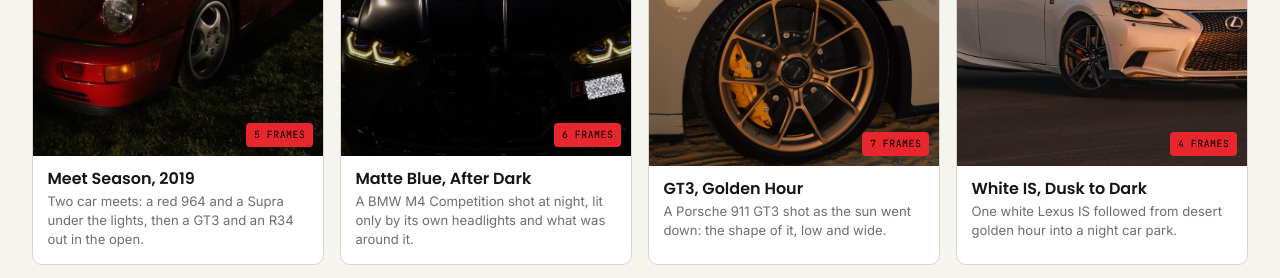
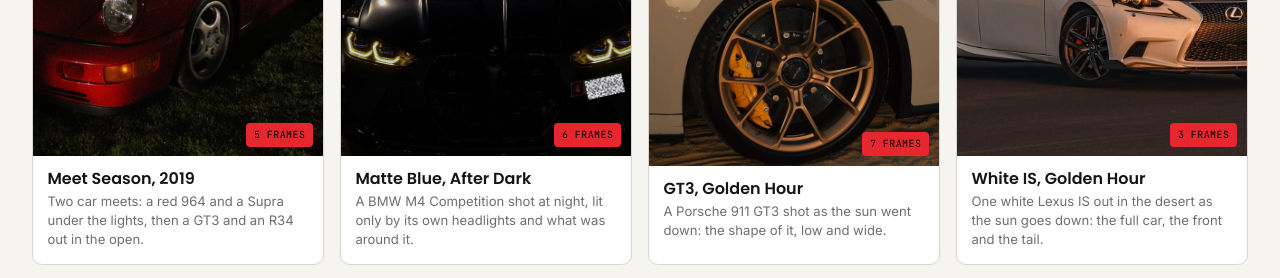
Before and after one commit to Omar-M-Perez/omar-m-perez.github.io, a website: page index.html in a window 1280 px wide. Shown: the part 3540-3818 px from the top of the page. Drawn offline with Linux system fonts and the light colour scheme; animation ran at ten frames a second.

Commit message:
Drop the night IS frame, series is now golden hour only
Co-Authored-By: Claude Opus 5.5 <noreply@anthropic.com>
Claude-Session: https://claude.ai/code/session_012oZbuXUhdiVNdptCqCvHUa

```diff
--- a/index.html
+++ b/index.html
@@ -229,9 +229,9 @@
                     <div class="media"><img src="images/gallery/gt3-1.jpg" alt="GT3, Golden Hour" loading="lazy"><span class="badge">7 FRAMES</span></div>
                     <div class="cap"><h3>GT3, Golden Hour</h3><p>A Porsche 911 GT3 shot as the sun went down: the shape of it, low and wide.</p></div>
                 </button>
-                <button class="tile" data-cat="photo" data-full="images/gallery/is-1.jpg, images/gallery/is-4.jpg, images/gallery/is-5.jpg, images/gallery/is-3.jpg" data-desc="One white Lexus IS followed from desert golden hour into a night car park.">
-                    <div class="media"><img src="images/gallery/is-1.jpg" alt="White IS, Dusk to Dark" loading="lazy"><span class="badge">4 FRAMES</span></div>
-                    <div class="cap"><h3>White IS, Dusk to Dark</h3><p>One white Lexus IS followed from desert golden hour into a night car park.</p></div>
+                <button class="tile" data-cat="photo" data-full="images/gallery/is-1.jpg, images/gallery/is-4.jpg, images/gallery/is-5.jpg" data-desc="One white Lexus IS out in the desert as the sun goes down: the full car, the front and the tail.">
+                    <div class="media"><img src="images/gallery/is-1.jpg" alt="White IS, Golden Hour" loading="lazy"><span class="badge">3 FRAMES</span></div>
+                    <div class="cap"><h3>White IS, Golden Hour</h3><p>One white Lexus IS out in the desert as the sun goes down: the full car, the front and the tail.</p></div>
                 </button>
                 <button class="tile" data-cat="photo" data-full="images/gallery/detail-1.jpg, images/gallery/detail-2.jpg, images/gallery/detail-3.jpg, images/gallery/detail-4.jpg, images/gallery/detail-5.jpg, images/gallery/detail-6.jpg, images/gallery/detail-7.jpg" data-desc="Badge, sill plate, tail lights and wheels: the small parts of a car, shot close.">
                     <div class="media"><img src="images/gallery/detail-1.jpg" alt="Details in the Dark" loading="lazy"><span class="badge">7 FRAMES</span></div>
```
